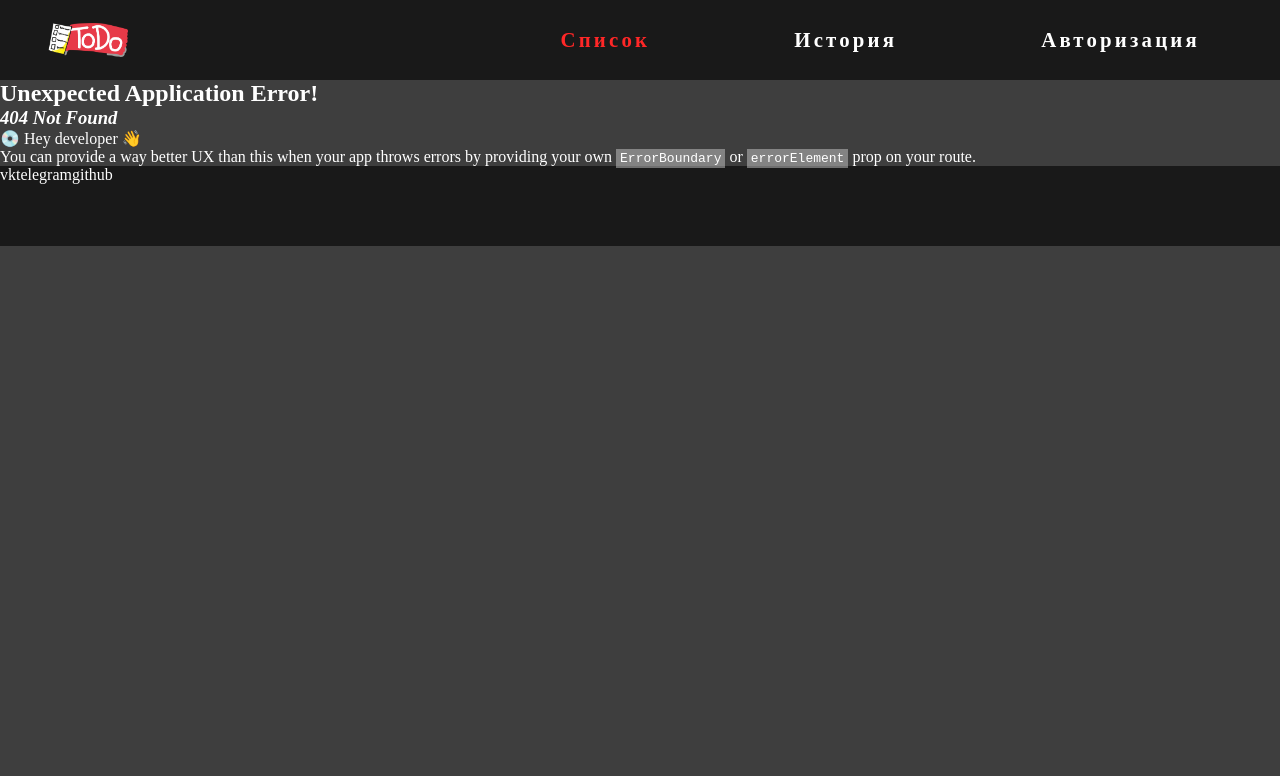
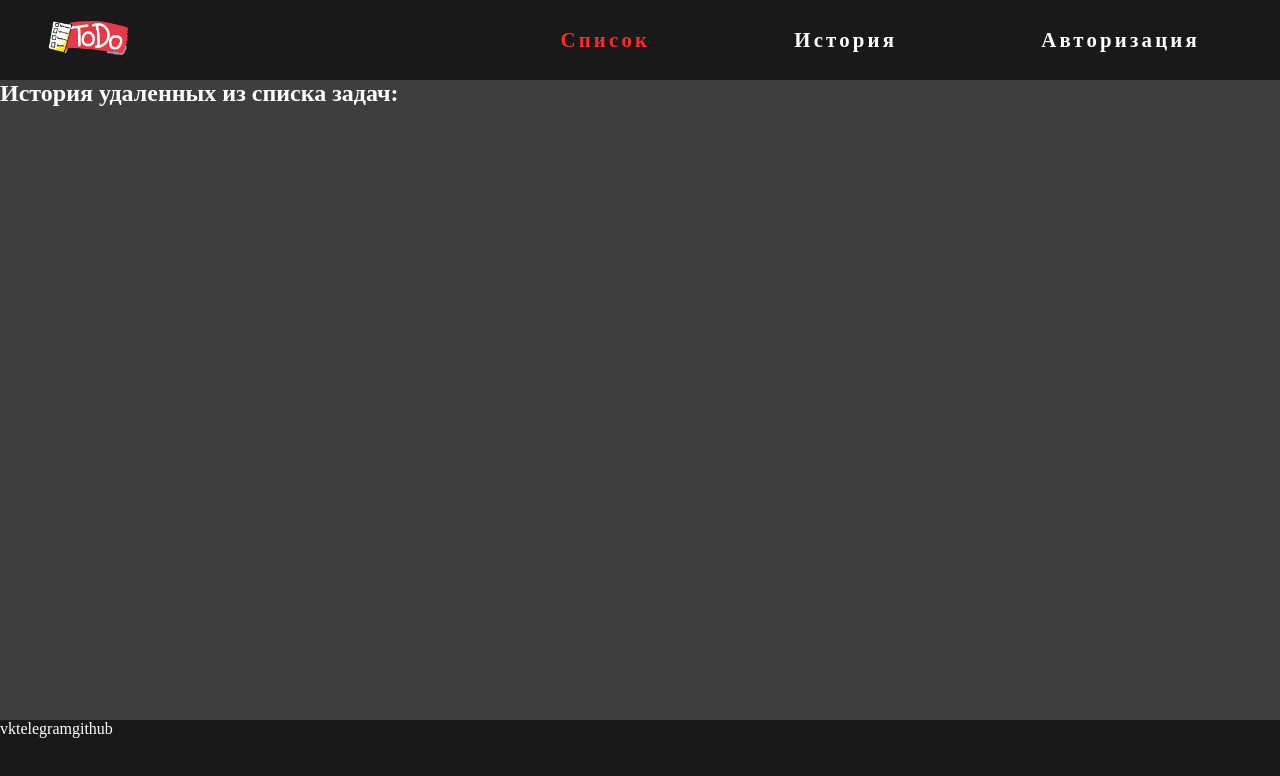
Before and after one commit to Leritas/todo-list-react-leritas, a React (Vite) app: page /history in a window 1280 px wide. Before the commit this address had no page. Shown: the top 776 px of the page. Built offline with nearby package versions, Linux system fonts and the light colour scheme.

Commit message:
react router works with / and /history now

```diff
--- a/src/App.css
+++ b/src/App.css
@@ -28,7 +28,7 @@ nav {
 
   .logo {
     object-fit: cover;
-    max-height: 50%;
+    height: 2.5rem;
     margin-left: 3rem;
   }
 
--- a/src/App.jsx
+++ b/src/App.jsx
@@ -1,16 +1,16 @@
-import Header from "./components/header";
-import Footer from "./components/footer";
+import Header from "./components/Header";
+import Footer from "./components/Footer";
 import "./App.css";
-import { RouterProvider } from "react-router-dom";
+import { BrowserRouter } from "react-router-dom";
 import Router from "./Router";
 
 function App() {
   return (
-    <>
-      <Header></Header>
-      <RouterProvider router={Router} />
-      <Footer></Footer>
-    </>
+    <BrowserRouter>
+      <Header />
+      <Router />
+      <Footer />
+    </BrowserRouter>
   );
 }
 
--- a/src/Router.jsx
+++ b/src/Router.jsx
@@ -1,11 +1,12 @@
-import { createBrowserRouter } from "react-router-dom";
-import TodoList from "./routes/todoList";
+import { Route, Routes } from "react-router-dom";
+import History from "./routes/History";
+import TodoList from "./routes/TodoList";
 
-const Router = createBrowserRouter([
-  {
-    path: "/",
-    element: <TodoList />,
-  },
-]);
-
-export default Router;
+export default function Router() {
+  return (
+    <Routes>
+      <Route path="/" element={<TodoList />} />
+      <Route path="/history" element={<History />} />
+    </Routes>
+  );
+}
--- a/src/components/header.jsx
+++ b/src/components/header.jsx
@@ -1,13 +1,22 @@
 import { useState } from "react";
+import { Link } from "react-router-dom";
 
 export default function Header() {
   return (
     <nav>
-      <img src="./images/todo-logo.png" alt="logo" className="logo" />
+      <Link to="/">
+        <img src="./images/todo-logo.png" alt="logo" className="logo" />
+      </Link>
       <ul>
-        <li className="navItem active">Список</li>
-        <li className="navItem">История</li>
-        <li className="navItem">Авторизация</li>
+        <Link to="/">
+          <li className="navItem active">Список</li>
+        </Link>
+        <Link to="/history">
+          <li className="navItem">История</li>
+        </Link>
+        <Link to="/profile">
+          <li className="navItem">Авторизация</li>
+        </Link>
       </ul>
     </nav>
   );
--- /dev/null
+++ b/src/routes/History.jsx
@@ -0,0 +1,19 @@
+import { useState, useEffect } from "react";
+import Popup from "reactjs-popup";
+
+export default function History() {
+  const [listOfDeleted, setListOfDeleted] = useState([]);
+
+  useEffect(() => {
+    setListOfDeleted(
+      JSON.parse(localStorage.getItem("localListOfDeleted")) || []
+    );
+  }, []);
+  return (
+    <section>
+      <div className="history-container">
+        <h1>История удаленных из списка задач:</h1>
+      </div>
+    </section>
+  );
+}
--- a/src/routes/todoList.jsx
+++ b/src/routes/todoList.jsx
@@ -1,7 +1,7 @@
 import { useState, useEffect } from "react";
 import Popup from "reactjs-popup";
-import TodoItem from "../components/todoList/todoItem";
-import MainInput from "../components/todoList/mainInput";
+import TodoItem from "../components/todoList/TodoItem";
+import MainInput from "../components/todoList/MainInput";
 
 export default function TodoList() {
   const [listOfTodos, setListOfTodos] = useState([]);
@@ -67,12 +67,16 @@ export default function TodoList() {
   }
 
   function handleDeleteAllClick() {
-    //something for history page
-    ///
-    //
-    //
+    let newListOfDeleted = listOfDeleted.concat(listOfTodos);
+
+    setListOfDeleted(newListOfDeleted);
+
     updateListOfTodo([]);
     localStorage.setItem("localListOfTodos", JSON.stringify([]));
+    localStorage.setItem(
+      "localListOfDeleted",
+      JSON.stringify(newListOfDeleted)
+    );
   }
   const listItems = listOfTodos.map((todo, index) => (
     <TodoItem
```
